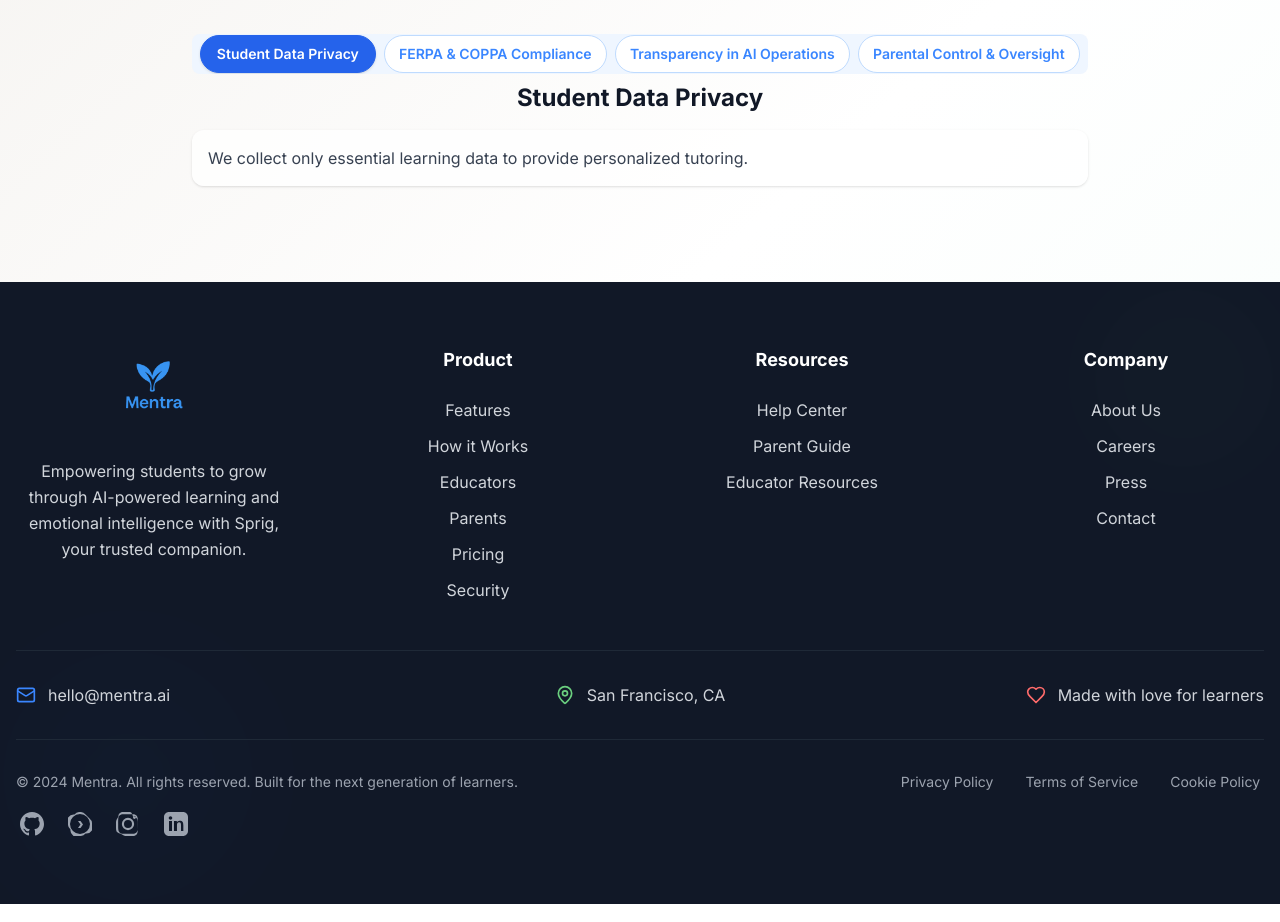
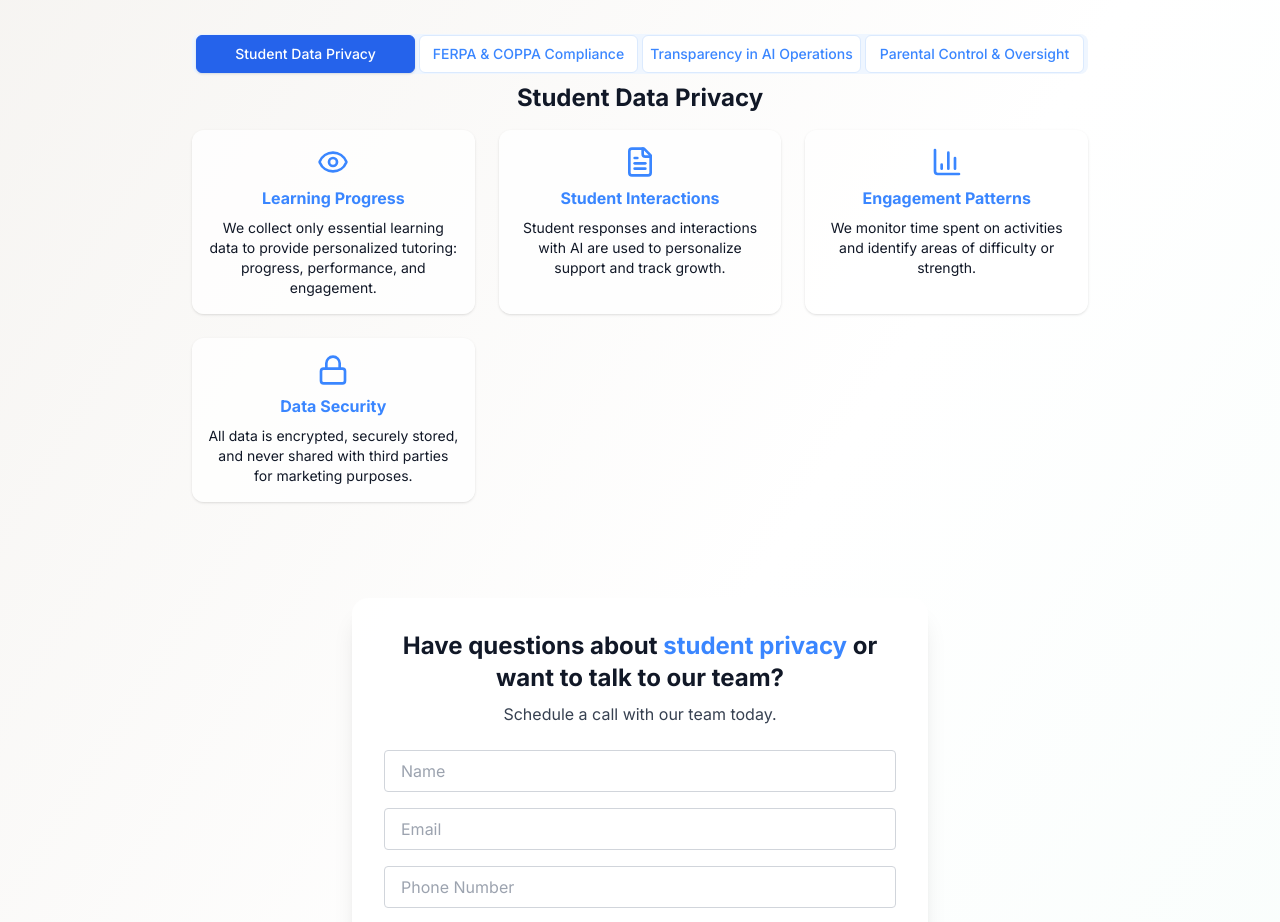
Before and after one commit to eak-mentraAI/Mentra-Website, a React (Vite) app: page /parents in a window 1280 px wide. Shown: the part 246-1168 px from the top of the page. Built offline with nearby package versions, Linux system fonts and the light colour scheme.

Commit message:
Unify card icon style, add contact form to Parents, and add context field to Formspree submissions for persona tracking

```diff
--- a/src/pages/Parents.tsx
+++ b/src/pages/Parents.tsx
@@ -2,6 +2,7 @@ import React, { useState } from 'react';
 import Header from '@/components/Header';
 import Footer from '@/components/Footer';
 import { Tabs, TabsList, TabsTrigger, TabsContent } from '@/components/ui/tabs';
+import { BookOpen, ShieldCheck, Users, Eye, Lock, FileText, BarChart3, Settings2, Sparkles, Star, Heart, UserCheck, UserX, Trash2, Mail } from 'lucide-react';
 
 const tabData = [
   {
@@ -9,8 +10,27 @@ const tabData = [
     content: (
       <div className="space-y-4">
         <h2 className="text-2xl font-bold text-gray-900">Student Data Privacy</h2>
-        <div className="bg-white/80 rounded-xl p-4 shadow flex flex-col items-start">
-          <span className="text-gray-700 text-base">We collect only essential learning data to provide personalized tutoring.</span>
+        <div className="grid grid-cols-1 sm:grid-cols-2 md:grid-cols-3 gap-6 mt-4">
+          <div className="bg-white/80 rounded-xl p-4 shadow flex flex-col items-center">
+            <Eye className="w-8 h-8 text-mentra-blue mb-2" />
+            <span className="text-mentra-blue font-bold mb-2">Learning Progress</span>
+            <span className="text-gray-900 text-sm text-center">We collect only essential learning data to provide personalized tutoring: progress, performance, and engagement.</span>
+          </div>
+          <div className="bg-white/80 rounded-xl p-4 shadow flex flex-col items-center">
+            <FileText className="w-8 h-8 text-mentra-blue mb-2" />
+            <span className="text-mentra-blue font-bold mb-2">Student Interactions</span>
+            <span className="text-gray-900 text-sm text-center">Student responses and interactions with AI are used to personalize support and track growth.</span>
+          </div>
+          <div className="bg-white/80 rounded-xl p-4 shadow flex flex-col items-center">
+            <BarChart3 className="w-8 h-8 text-mentra-blue mb-2" />
+            <span className="text-mentra-blue font-bold mb-2">Engagement Patterns</span>
+            <span className="text-gray-900 text-sm text-center">We monitor time spent on activities and identify areas of difficulty or strength.</span>
+          </div>
+          <div className="bg-white/80 rounded-xl p-4 shadow flex flex-col items-center">
+            <Lock className="w-8 h-8 text-mentra-blue mb-2" />
+            <span className="text-mentra-blue font-bold mb-2">Data Security</span>
+            <span className="text-gray-900 text-sm text-center">All data is encrypted, securely stored, and never shared with third parties for marketing purposes.</span>
+          </div>
         </div>
       </div>
     ),
@@ -20,8 +40,27 @@ const tabData = [
     content: (
       <div className="space-y-4">
         <h2 className="text-2xl font-bold text-gray-900">FERPA & COPPA Compliance</h2>
-        <div className="bg-white/80 rounded-xl p-4 shadow flex flex-col items-start">
-          <span className="text-gray-700 text-base">Educational records are protected according to federal privacy law requirements.</span>
+        <div className="grid grid-cols-1 sm:grid-cols-2 md:grid-cols-4 gap-6 mt-4">
+          <div className="bg-white/80 rounded-xl p-4 shadow flex flex-col items-center">
+            <ShieldCheck className="w-8 h-8 text-mentra-blue mb-2" />
+            <span className="text-mentra-blue font-bold mb-2">FERPA Compliant</span>
+            <span className="text-gray-900 text-sm text-center">Educational records are protected according to federal privacy law requirements.</span>
+          </div>
+          <div className="bg-white/80 rounded-xl p-4 shadow flex flex-col items-center">
+            <UserCheck className="w-8 h-8 text-mentra-blue mb-2" />
+            <span className="text-mentra-blue font-bold mb-2">COPPA Compliant</span>
+            <span className="text-gray-900 text-sm text-center">Children's online privacy is protected with appropriate consent mechanisms.</span>
+          </div>
+          <div className="bg-white/80 rounded-xl p-4 shadow flex flex-col items-center">
+            <Star className="w-8 h-8 text-mentra-blue mb-2" />
+            <span className="text-mentra-blue font-bold mb-2">SOC 2 Type II</span>
+            <span className="text-gray-900 text-sm text-center">Independently verified security and availability controls.</span>
+          </div>
+          <div className="bg-white/80 rounded-xl p-4 shadow flex flex-col items-center">
+            <Heart className="w-8 h-8 text-mentra-blue mb-2" />
+            <span className="text-mentra-blue font-bold mb-2">GDPR Ready</span>
+            <span className="text-gray-900 text-sm text-center">Comprehensive data protection and user rights compliance.</span>
+          </div>
         </div>
       </div>
     ),
@@ -31,8 +70,32 @@ const tabData = [
     content: (
       <div className="space-y-4">
         <h2 className="text-2xl font-bold text-gray-900">Transparency in AI Operations</h2>
-        <div className="bg-white/80 rounded-xl p-4 shadow flex flex-col items-start">
-          <span className="text-gray-700 text-base">Our AI tutoring system operates transparently and maintains human oversight.</span>
+        <div className="grid grid-cols-1 sm:grid-cols-2 md:grid-cols-3 gap-6 mt-4">
+          <div className="bg-white/80 rounded-xl p-4 shadow flex flex-col items-center">
+            <Sparkles className="w-8 h-8 text-mentra-blue mb-2" />
+            <span className="text-mentra-blue font-bold mb-2">Socratic Methodology</span>
+            <span className="text-gray-900 text-sm text-center">Uses Socratic methodology to guide learning through questions.</span>
+          </div>
+          <div className="bg-white/80 rounded-xl p-4 shadow flex flex-col items-center">
+            <FileText className="w-8 h-8 text-mentra-blue mb-2" />
+            <span className="text-mentra-blue font-bold mb-2">Detailed Logs</span>
+            <span className="text-gray-900 text-sm text-center">Provides detailed logs of all interactions.</span>
+          </div>
+          <div className="bg-white/80 rounded-xl p-4 shadow flex flex-col items-center">
+            <Users className="w-8 h-8 text-mentra-blue mb-2" />
+            <span className="text-mentra-blue font-bold mb-2">Human Oversight</span>
+            <span className="text-gray-900 text-sm text-center">Maintains human oversight with teacher intervention capabilities.</span>
+          </div>
+          <div className="bg-white/80 rounded-xl p-4 shadow flex flex-col items-center">
+            <BookOpen className="w-8 h-8 text-mentra-blue mb-2" />
+            <span className="text-mentra-blue font-bold mb-2">Curriculum Standards</span>
+            <span className="text-gray-900 text-sm text-center">Follows curriculum standards and educational best practices.</span>
+          </div>
+          <div className="bg-white/80 rounded-xl p-4 shadow flex flex-col items-center">
+            <Star className="w-8 h-8 text-mentra-blue mb-2" />
+            <span className="text-mentra-blue font-bold mb-2">Continuous Improvement</span>
+            <span className="text-gray-900 text-sm text-center">Continuously learns and improves while protecting student privacy.</span>
+          </div>
         </div>
       </div>
     ),
@@ -42,8 +105,32 @@ const tabData = [
     content: (
       <div className="space-y-4">
         <h2 className="text-2xl font-bold text-gray-900">Parental Control & Oversight</h2>
-        <div className="bg-white/80 rounded-xl p-4 shadow flex flex-col items-start">
-          <span className="text-gray-700 text-base">You maintain control over your child's AI tutoring experience.</span>
+        <div className="grid grid-cols-1 sm:grid-cols-2 md:grid-cols-3 gap-6 mt-4">
+          <div className="bg-white/80 rounded-xl p-4 shadow flex flex-col items-center">
+            <UserCheck className="w-8 h-8 text-mentra-blue mb-2" />
+            <span className="text-mentra-blue font-bold mb-2">Opt-in/Opt-out</span>
+            <span className="text-gray-900 text-sm text-center">Opt-in/opt-out capabilities for AI tutoring features.</span>
+          </div>
+          <div className="bg-white/80 rounded-xl p-4 shadow flex flex-col items-center">
+            <BarChart3 className="w-8 h-8 text-mentra-blue mb-2" />
+            <span className="text-mentra-blue font-bold mb-2">Progress Reports</span>
+            <span className="text-gray-900 text-sm text-center">Access to detailed progress reports and interaction logs.</span>
+          </div>
+          <div className="bg-white/80 rounded-xl p-4 shadow flex flex-col items-center">
+            <Mail className="w-8 h-8 text-mentra-blue mb-2" />
+            <span className="text-mentra-blue font-bold mb-2">Communication</span>
+            <span className="text-gray-900 text-sm text-center">Regular communication updates about learning activities.</span>
+          </div>
+          <div className="bg-white/80 rounded-xl p-4 shadow flex flex-col items-center">
+            <Trash2 className="w-8 h-8 text-mentra-blue mb-2" />
+            <span className="text-mentra-blue font-bold mb-2">Data Review & Delete</span>
+            <span className="text-gray-900 text-sm text-center">Ability to review and delete collected data.</span>
+          </div>
+          <div className="bg-white/80 rounded-xl p-4 shadow flex flex-col items-center">
+            <Users className="w-8 h-8 text-mentra-blue mb-2" />
+            <span className="text-mentra-blue font-bold mb-2">Direct Contact</span>
+            <span className="text-gray-900 text-sm text-center">Direct contact with teachers and support staff.</span>
+          </div>
         </div>
       </div>
     ),
@@ -78,12 +165,12 @@ export default function Parents() {
           </select>
           {/* Desktop Tabs */}
           <Tabs defaultValue={selectedTab} value={selectedTab} onValueChange={setSelectedTab} className="w-full">
-            <TabsList className="hidden sm:flex overflow-x-auto whitespace-nowrap bg-blue-50 rounded-lg p-1 scrollbar-hide">
+            <TabsList className="hidden sm:flex w-full bg-blue-50 rounded-lg p-1 gap-1">
               {tabData.map(tab => (
                 <TabsTrigger
                   key={tab.label}
                   value={tab.label}
-                  className="mx-1 min-w-[150px] px-5 py-2 text-sm font-semibold rounded-full border border-blue-200 transition-colors bg-white text-mentra-blue data-[state=active]:bg-blue-600 data-[state=active]:text-white data-[state=active]:border-blue-600 data-[state=active]:shadow focus:outline-none focus:ring-2 focus:ring-mentra-blue"
+                  className="flex-1 min-w-0 px-3 py-2 text-sm font-medium rounded-md border border-blue-100 transition-colors bg-white text-mentra-blue data-[state=active]:bg-blue-600 data-[state=active]:text-white data-[state=active]:border-blue-600 data-[state=active]:shadow focus:outline-none focus:ring-2 focus:ring-mentra-blue"
                 >
                   {tab.label}
                 </TabsTrigger>
@@ -97,6 +184,19 @@ export default function Parents() {
           </Tabs>
         </section>
       </main>
+      {/* CTA and Contact Form */}
+      <section className="w-full max-w-xl mx-auto bg-white/90 rounded-2xl shadow-xl p-4 sm:p-8 flex flex-col items-center mb-12 sm:mb-16">
+        <h2 className="text-xl sm:text-2xl font-bold text-center text-gray-900 mb-2">Have questions about <span className="text-mentra-blue">student privacy</span> or want to talk to our team?</h2>
+        <p className="text-gray-700 mb-4 sm:mb-6 text-center">Schedule a call with our team today.</p>
+        <form id="parents-contact-form" action="https://formspree.io/f/meokybnp" method="POST" className="w-full space-y-3 sm:space-y-4">
+          <input type="text" name="name" required placeholder="Name" className="w-full px-4 py-2 rounded border border-gray-300 focus:ring-mentra-blue focus:border-mentra-blue text-base" aria-label="Name" />
+          <input type="email" name="email" required placeholder="Email" className="w-full px-4 py-2 rounded border border-gray-300 focus:ring-mentra-blue focus:border-mentra-blue text-base" aria-label="Email" />
+          <input type="tel" name="phone" required placeholder="Phone Number" className="w-full px-4 py-2 rounded border border-gray-300 focus:ring-mentra-blue focus:border-mentra-blue text-base" aria-label="Phone Number" />
+          <textarea id="parents-notes" name="notes" placeholder="Additional Notes (optional)" className="w-full px-4 py-2 rounded border border-gray-300 focus:ring-mentra-blue focus:border-mentra-blue min-h-[80px] text-base" aria-label="Additional Notes" />
+          <input type="hidden" name="context" value="Sent from the parents page" />
+          <button type="submit" className="w-full bg-mentra-blue text-white font-semibold py-2 rounded hover:bg-mentra-blue/90 transition text-base">Schedule Call</button>
+        </form>
+      </section>
       <Footer />
     </div>
   );
```
Also changed, not shown: src/pages/Educators.tsx (+10 -3 lines).
